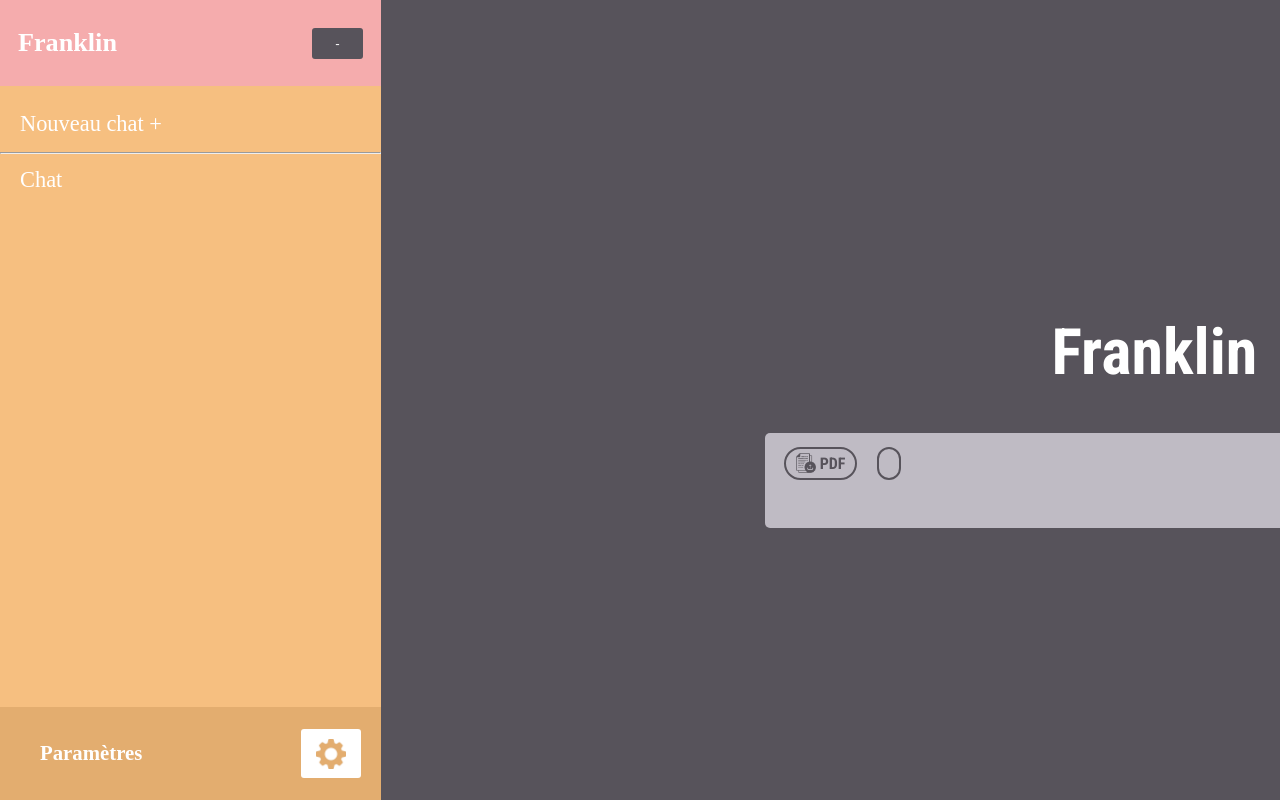
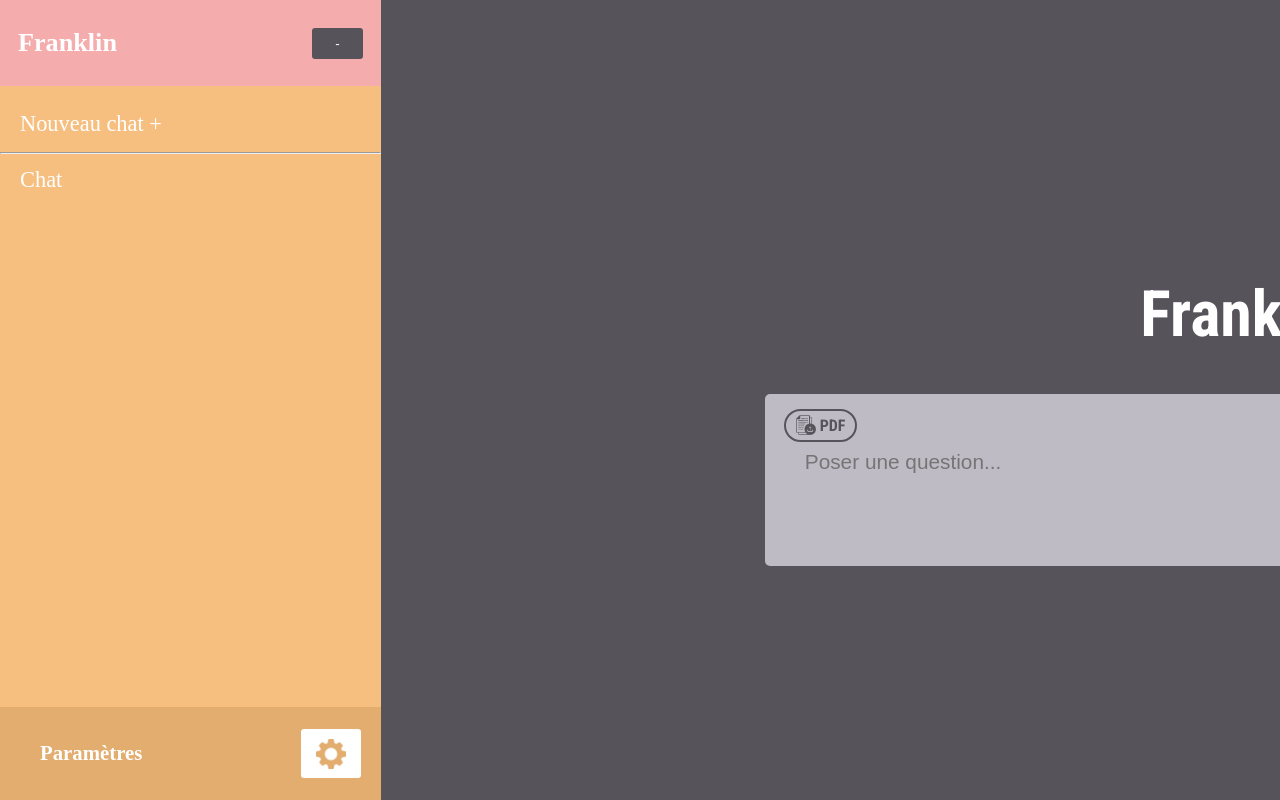
Before and after one commit to PASTY667/Chatbot-ProjetE6-Groupe1, a Next.js app in the folder react/: page / in a window 1280 px wide. Built offline with nearby package versions, Linux system fonts and the light colour scheme; a web font is replaced by a local one.

Commit message:
Installation MUI
- Installation MUI
- Le reste je sais plus, it feels like yesterday

```diff
--- a/react/app/index/index.module.css
+++ b/react/app/index/index.module.css
@@ -32,6 +32,8 @@ body {
     background-color: var(--grey-background-color);
     padding: 0.2em 0.5em 0.5em 0.6em;
     border-radius: 5px;
+    text-align: justify;
+
 
     input[type="file"] {
       display: none;
@@ -82,7 +84,8 @@ body {
       border: none;
       box-shadow: none;
       background-color: var(--grey-background-color);
-      padding: 0.2em 30em 8em 0.2em;
+      font-size: 1.3rem;
+      padding: 0.2em 5em 2em 1em;
     }
 
     .textInput:focus {
@@ -91,7 +94,7 @@ body {
     }
 
     .submitButton {
-      align-self: flex-end;
+
 
       background-color: var(--medium-background-color);
       border: none;
--- a/react/app/index/index.tsx
+++ b/react/app/index/index.tsx
@@ -1,4 +1,5 @@
 import Image from "next/image";
+import { TextField, Button, Container, Grid, LinearProgress, CircularProgress } from "@mui/material";
 import style from "@/app/index/index.module.css";
 import uploadIcon from "@/assets/upload-file.png";
 import logo from "@/assets/frankLogo.png";
@@ -6,19 +7,40 @@ import logo from "@/assets/frankLogo.png";
 export default function Index() {
   return (
     <div className={style.newchatPage}>
+      {/* HEADER DE LA PAGE */}
       <div className={style.newchatHeader}>
         {/* <Image className={style.logo} src={} alt="" /> */}
         <h1 className={style.newchatTitle}>Franklin</h1>
       </div>
+
+
+      {/* ZONE D'INPUT */}
       <div className={style.newchatInput}>
+        {/* UPLOAD UN FICHIER (PDF OU WORD) */}
         <div className={style.uploadSection}>
           <label htmlFor="upload-file" className={style.uploadButton}>
             <Image className={style.uploadIcon} src={uploadIcon} alt="i" /> PDF
           </label>
-        <span id="file-name" className={style.fileName}></span>
-        <input id="upload-file" type="file" className={style.addButton} accept="application/pdf" />
+          {/* <span id="file-name" className={style.fileName}></span> */}
+          {/* A AJOUTER COMPOSANT POUR L'AFFICHAGE DES FICHIERS + IMAGE EXTENSION */}
+          <input
+            id="upload-file"
+            type="file"
+            className={style.addButton}
+            accept=".doc, .docx, .pdf"
+          />
         </div>
-      {/* <input className={style.textInput} type="text" value="Poser une question..." /> */}
+
+        {/* INPUT D'UN MESSAGE AU CHABOT */}
+        <input
+          className={style.textInput}
+          type="text"
+          placeholder="Poser une question..."
+          // value={query}
+          // onChange={test}
+        />
+
+        {/* BOUTON SOUMETTRE LE MESSAGE */}
         <input className={style.submitButton} type="submit" value=">" />
       </div>
     </div>
--- a/react/package.json
+++ b/react/package.json
@@ -9,6 +9,9 @@
     "lint": "eslint"
   },
   "dependencies": {
+    "@emotion/react": "^11.14.0",
+    "@emotion/styled": "^11.14.1",
+    "@mui/material": "^7.3.9",
     "ldapjs": "^3.0.7",
     "next": "16.1.7",
     "react": "19.2.3",
```
Also changed, not shown: react/components/Upload/upload.tsx (added, +16 -0 lines), react/components/ChatInput/chatInput.tsx (added), react/components/Upload/upload.module.css (added), 1 other file (tests, documents, lock files or other folders). Lines whose indentation alone changed are shown as unchanged.
